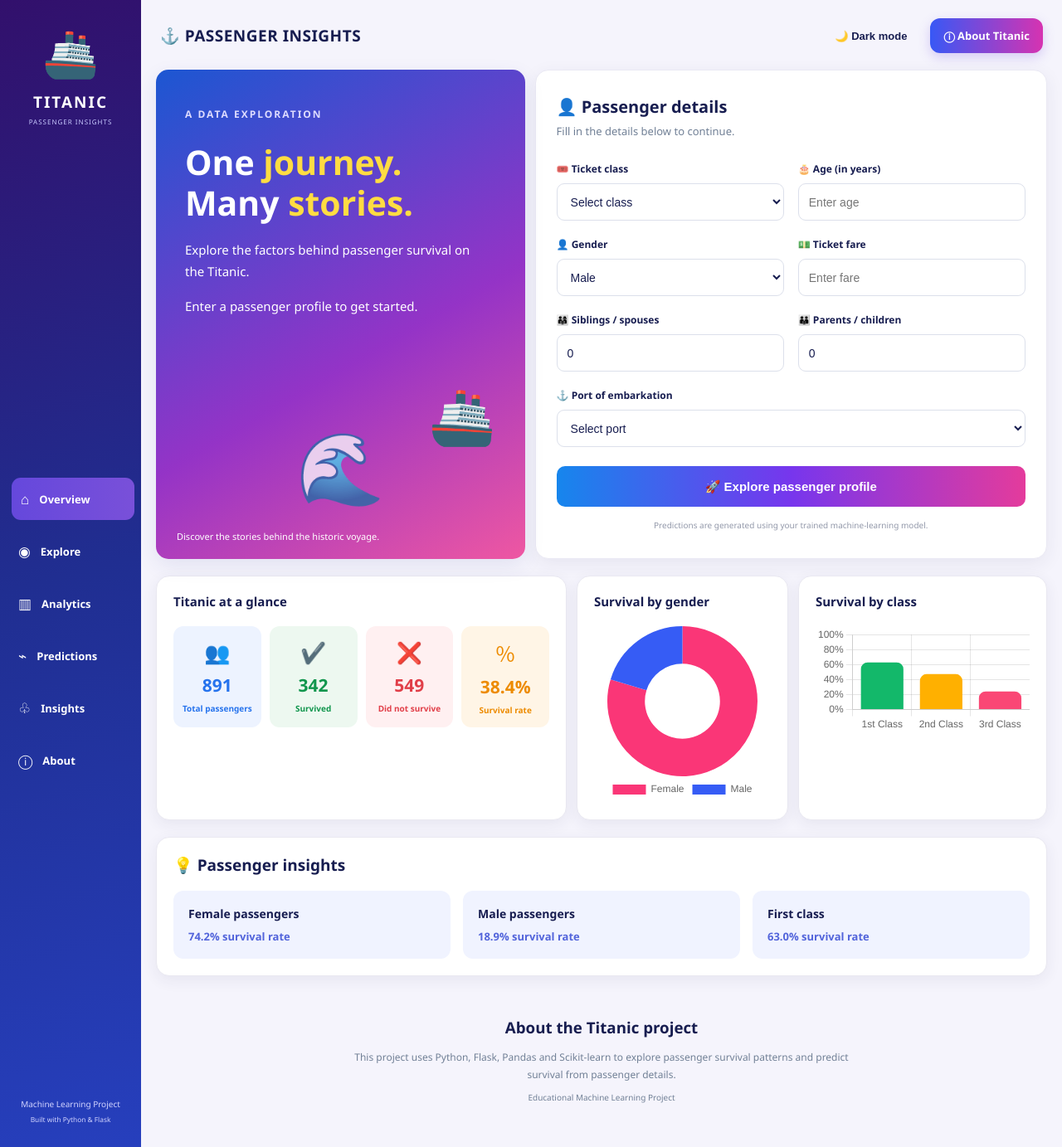
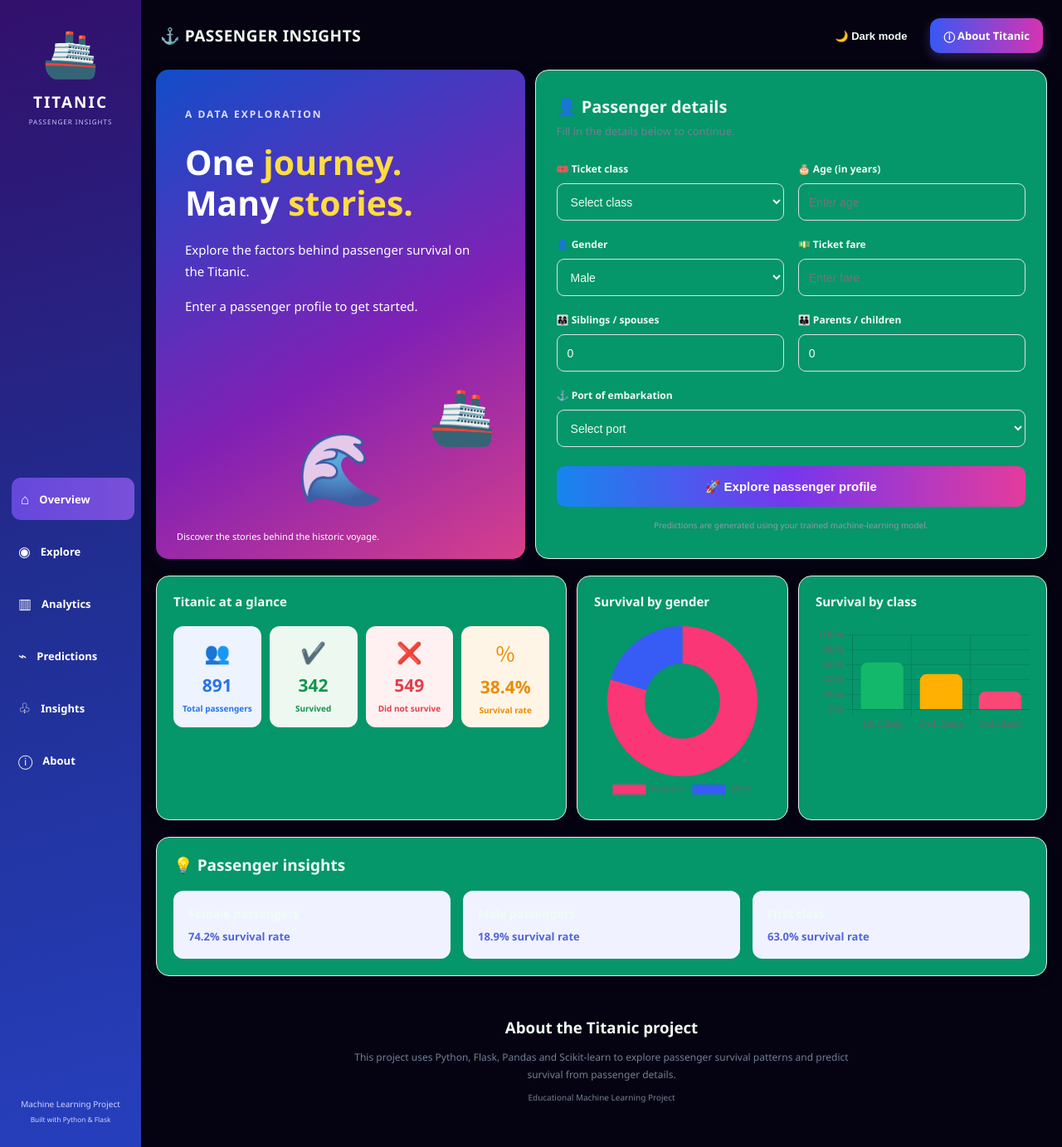
Before and after one commit to dinu1609/titanic-survival-flask, a Flask app: page / in a window 1280 px wide. Shown: the whole page at 83% size. Run offline with Flask 3, Linux system fonts and the light colour scheme; parts of the project's set-up code (start-up, migrations or seed data) failed here and were passed over.

Commit message:
Change application theme to green

```diff
--- a/static/css/style.css
+++ b/static/css/style.css
@@ -10,13 +10,13 @@
 }
 
 :root {
-    --primary: #3858f5;
-    --purple: #8c35e9;
-    --pink: #ed3d9b;
-    --text: #171d50;
+    --primary: #087F5B;
+    --purple: #065F46;
+    --pink: 	#D1FAE5;
+    --text: #F0FDF4;
     --muted: #718096;
-    --surface: #ffffff;
-    --background: #f5f4fc;
+    --surface: #059669;
+    --background: #050311;
 }
 
 html {
```
